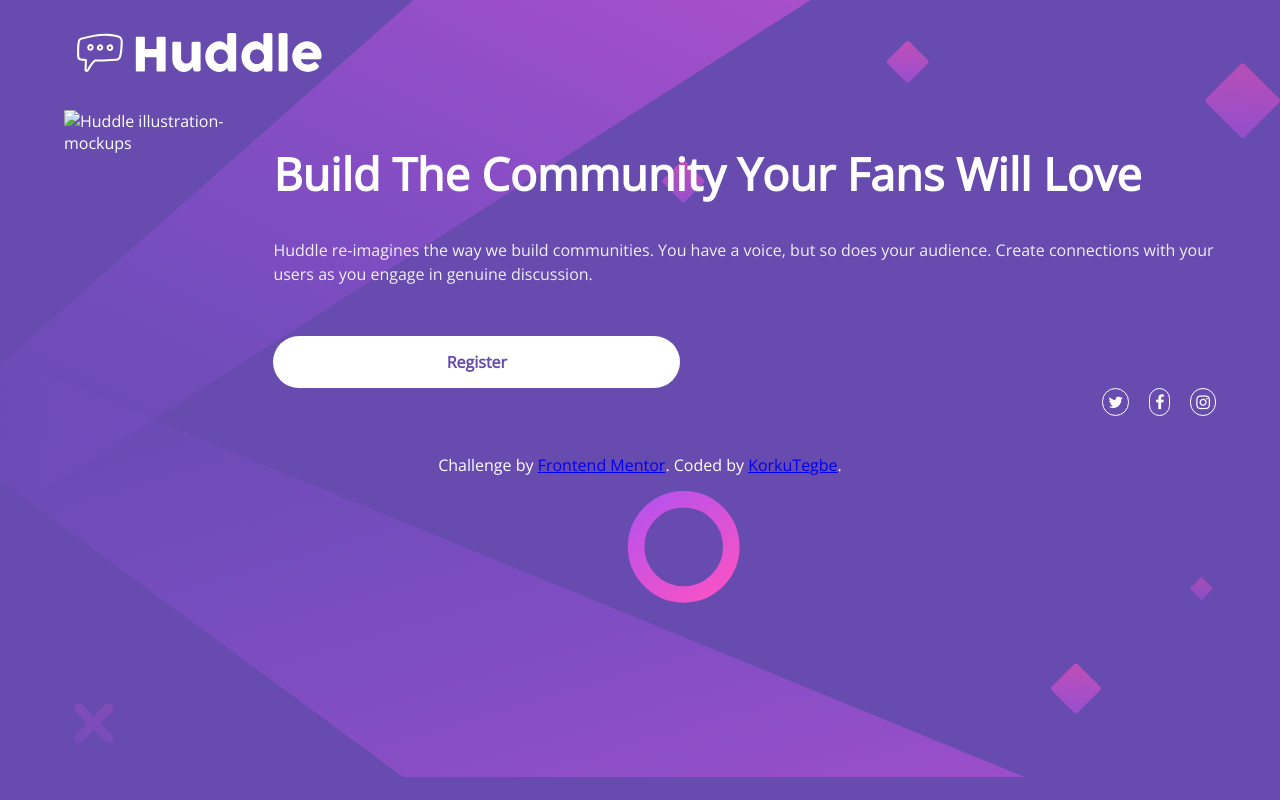
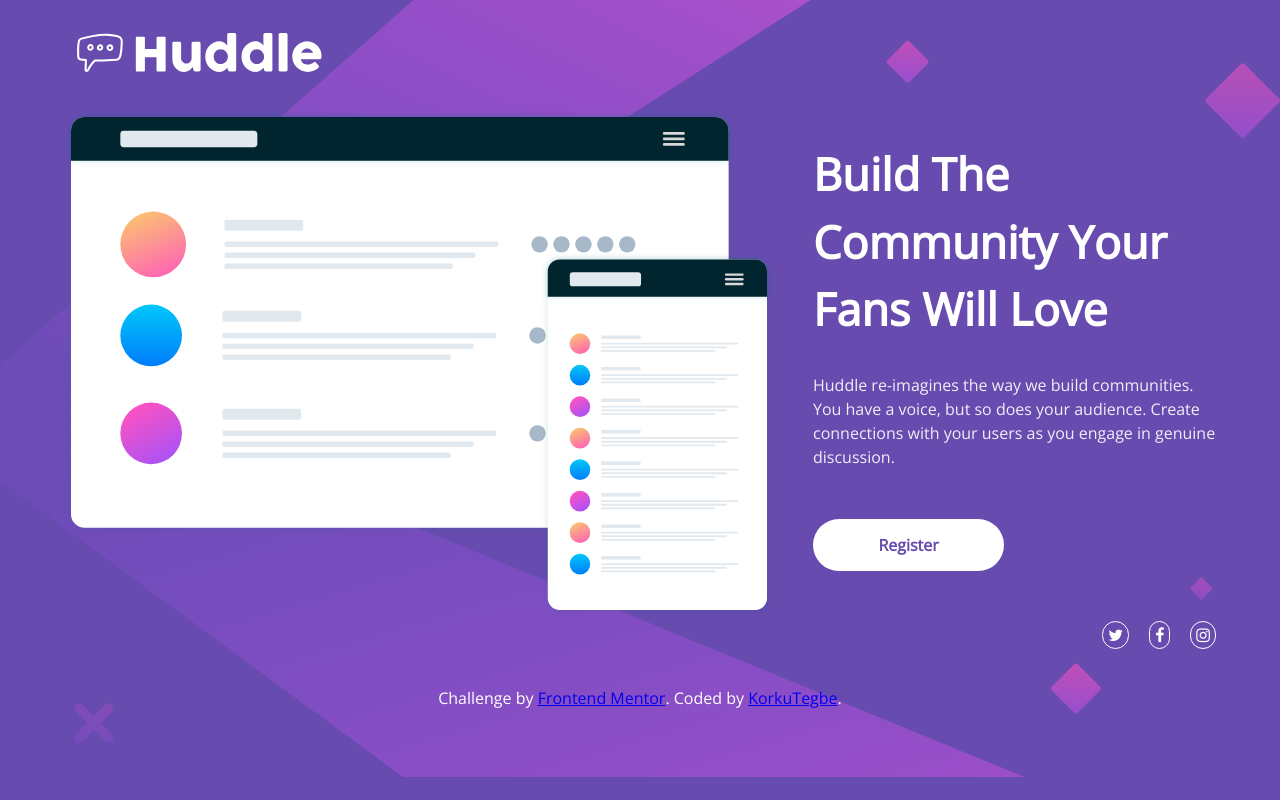
Before and after one commit to KorkuTegbe/huddle-landing-page, a plain HTML site: page index.html in a window 1280 px wide. Drawn offline with nearby package versions, Linux system fonts and the light colour scheme; the site is published under a folder, as on GitHub Pages, so addresses that start at the root find nothing.

Commit message:
huddle illustration

```diff
--- a/index.html
+++ b/index.html
@@ -22,7 +22,7 @@
     </nav>
     <main class="container">
         <div class="content-img">
-            <img src="/images/illustration-mockups.svg" alt="Huddle illustration-mockups">
+            <img src="./images/illustration-mockups.svg" alt="Huddle illustration-mockup">
         </div>
         <div class="content-main">
             <h1 class="heading">Build The Community your fans will love</h1>
```
